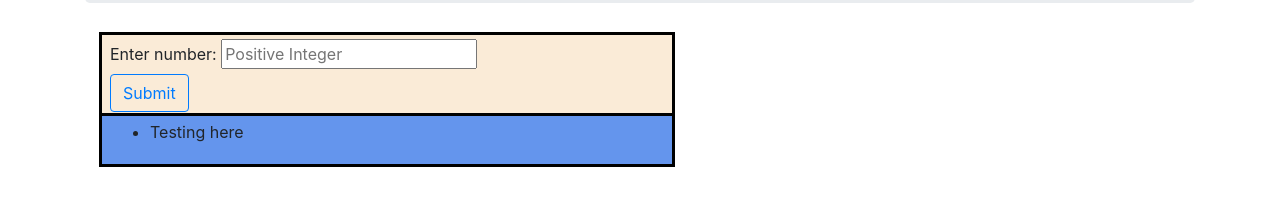
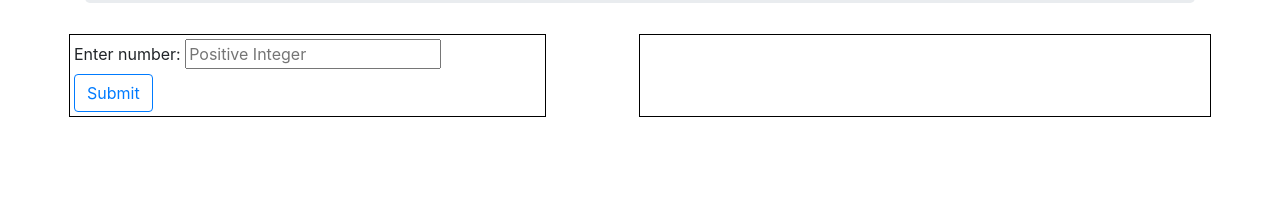
Before and after one commit to Corgibyte/number-neighborhood, a plain HTML site: page index.html in a window 1280 px wide. Shown: the part 181-386 px from the top of the page. Drawn offline with Linux system fonts and the light colour scheme.

Commit message:
Implement UI structure.

```diff
--- a/css/styles.css
+++ b/css/styles.css
@@ -1,13 +1,9 @@
 #inputs {
-  outline:solid black;
-  padding: 0.25rem 0.5rem;
-  margin:0rem 2rem;
-  background-color: antiquewhite;
+  outline:solid 1px black;
+  padding:0.25rem;
 }
 
 #outputs {
-  outline:solid black;
-  padding: 0.25rem 0.5rem;
-  margin:0rem 2rem;
-  background-color:cornflowerblue;
+  outline:solid 1px black;
+  padding:0.25rem;
 }
--- a/index.html
+++ b/index.html
@@ -16,16 +16,17 @@
       <h1>Won't you be my beep, boop?</h1>
     </div>
     <div class="row">
-      <div id="inputs" class="col-lg-6">
+      <div id="inputs" class="col-lg-5">
         <form id="inputForm">
           <label for="numberInput">Enter number:</label>
           <input id="numberInput" type="number" required=true min=0 placeholder="Positive Integer">
         </form>
         <button class="btn btn-outline-primary" type="submit">Submit</button>
       </div>
+      <div class="col-lg-1">
+      </div>
       <div id="outputs" class="col-lg-6">
         <ul id="outputList">
-          <li>Testing here</li>
         </ul>
       </div>
     </div>
```
